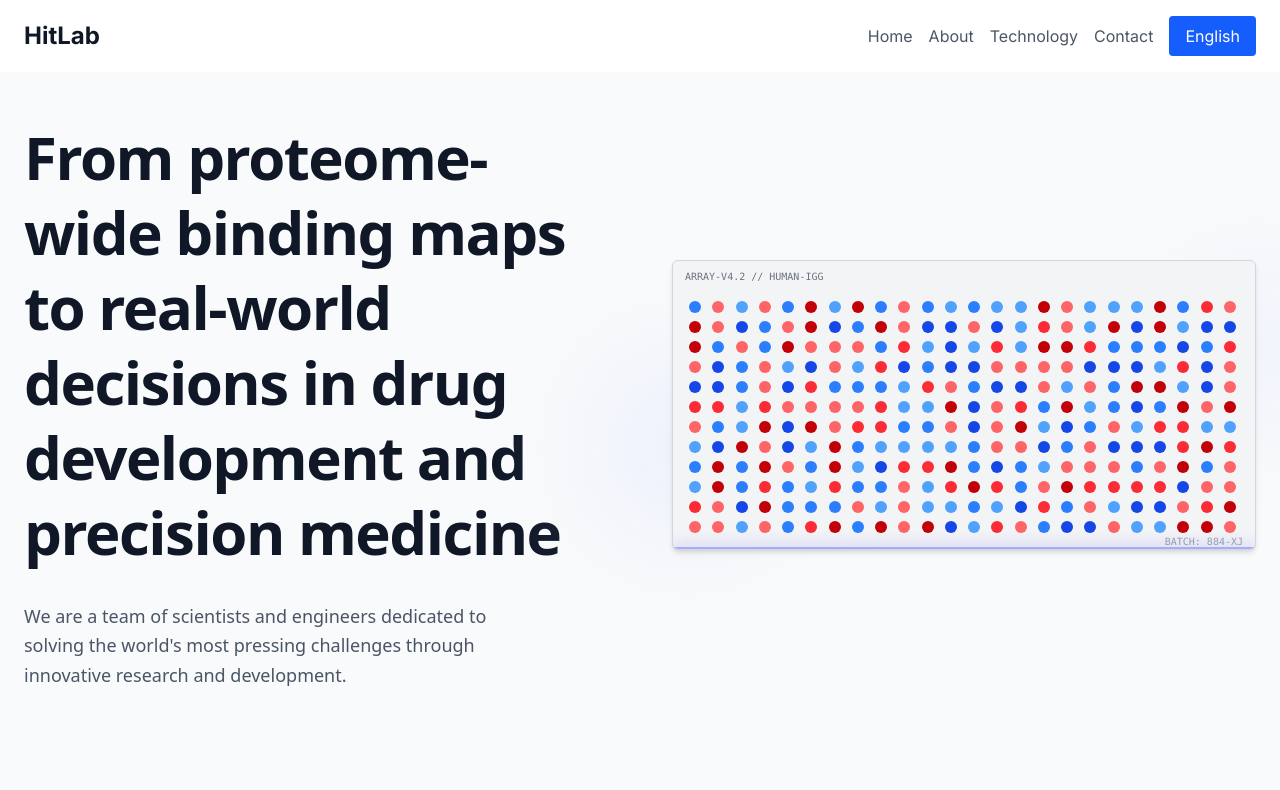
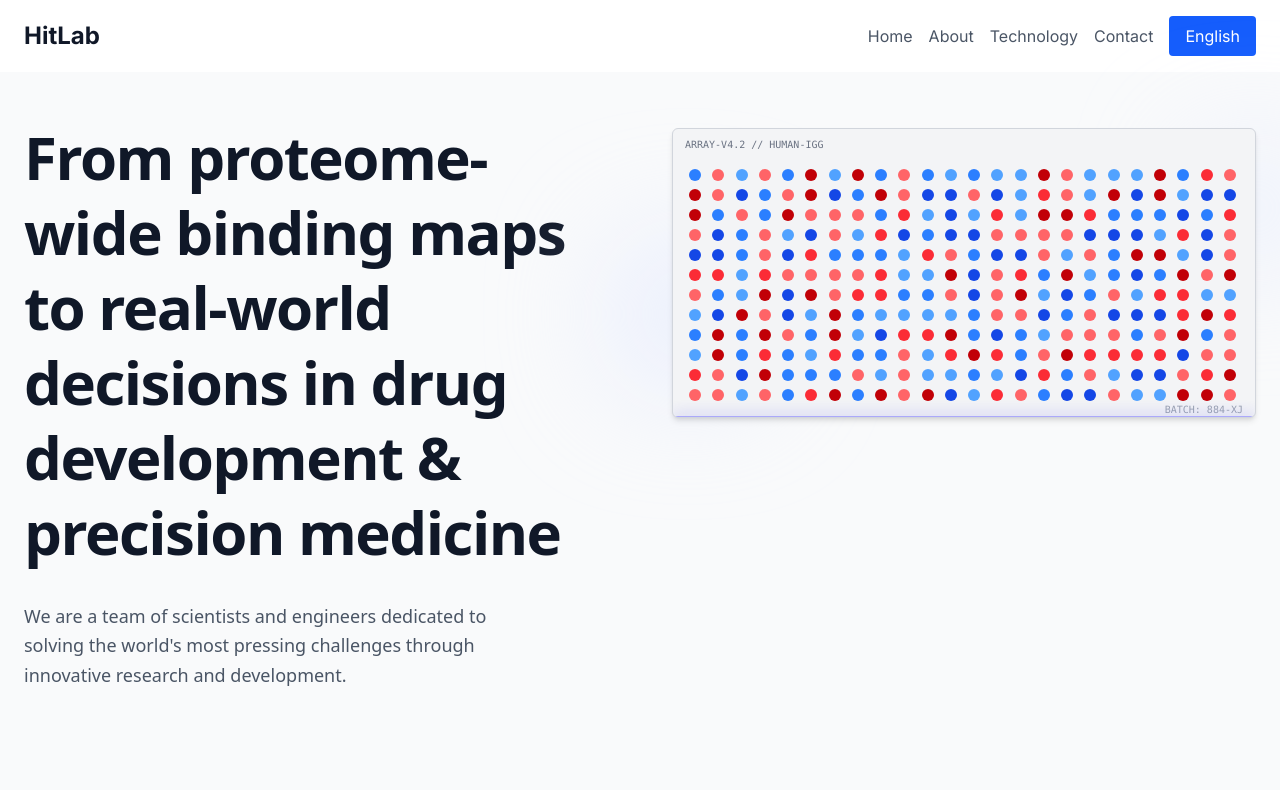
Before and after one commit to vishxrad/hitlab-website, a Next.js app: page / in a window 1280 px wide. Shown: the top 790 px of the page. Built offline with nearby package versions, Linux system fonts and the light colour scheme.

Commit message:
fixed font sizes

```diff
--- a/app/locales/en/home.json
+++ b/app/locales/en/home.json
@@ -1,6 +1,6 @@
 {
   "hero": {
-    "title": "From proteome-wide binding maps to real-world decisions in drug development and precision medicine",
+    "title": "From proteome-wide binding maps to real-world decisions in drug development & precision medicine",
     "subtitle": "We are a team of scientists and engineers dedicated to solving the world's most pressing challenges through innovative research and development."
   },
   "ourTechnology": "Our Technology",
--- a/app/page.tsx
+++ b/app/page.tsx
@@ -5,17 +5,23 @@ import { CheckCircle2 } from 'lucide-react';
 
 
 export default function Home() {
-  const { t } = useTranslation();
+  const { t, i18n } = useTranslation();
 
   return (
     <div className="min-h-screen bg-gray-50 text-gray-800 font-sans selection:bg-indigo-500/30">
       {/* Hero Section */}
       <main className="max-w-7xl mx-auto px-6 pt-12 pb-24">
-        <div className="grid lg:grid-cols-2 gap-16 items-center">
+        <div className="grid lg:grid-cols-2 gap-16 items-start">
 
           {/* Left Column: Content */}
           <div className="space-y-8">
-            <h1 className="text-5xl md:text-6xl font-extrabold tracking-tight text-gray-900 leading-tight">
+            <h1
+              className={`font-extrabold tracking-tight text-gray-900 leading-tight ${
+                i18n.language === 'zh-TW'
+                  ? 'text-5xl md:text-7xl'
+                  : 'text-4xl md:text-6xl'
+              }`}
+            >
               {t('hero.title')}
             </h1>
 
@@ -31,7 +37,7 @@ export default function Home() {
             <div className="absolute -left-12 bottom-10 w-32 h-32 bg-indigo-100 rounded-full blur-3xl"></div>
 
             {/* The Main Chip Component */}
-            <div className="relative z-10">
+            <div className="relative z-10 mt-2">
               <MicroarrayChip />
             </div>
           </div>
```
